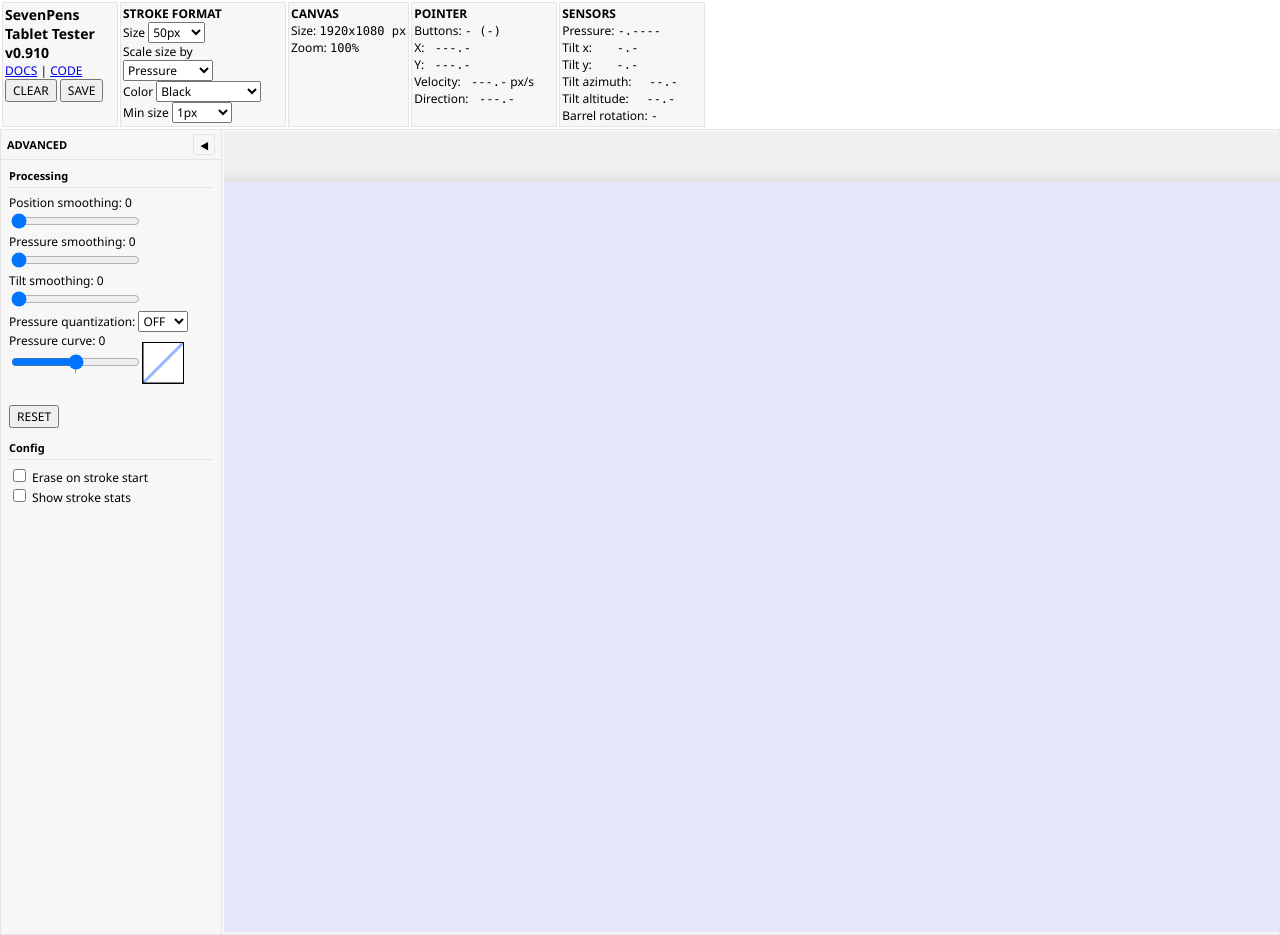
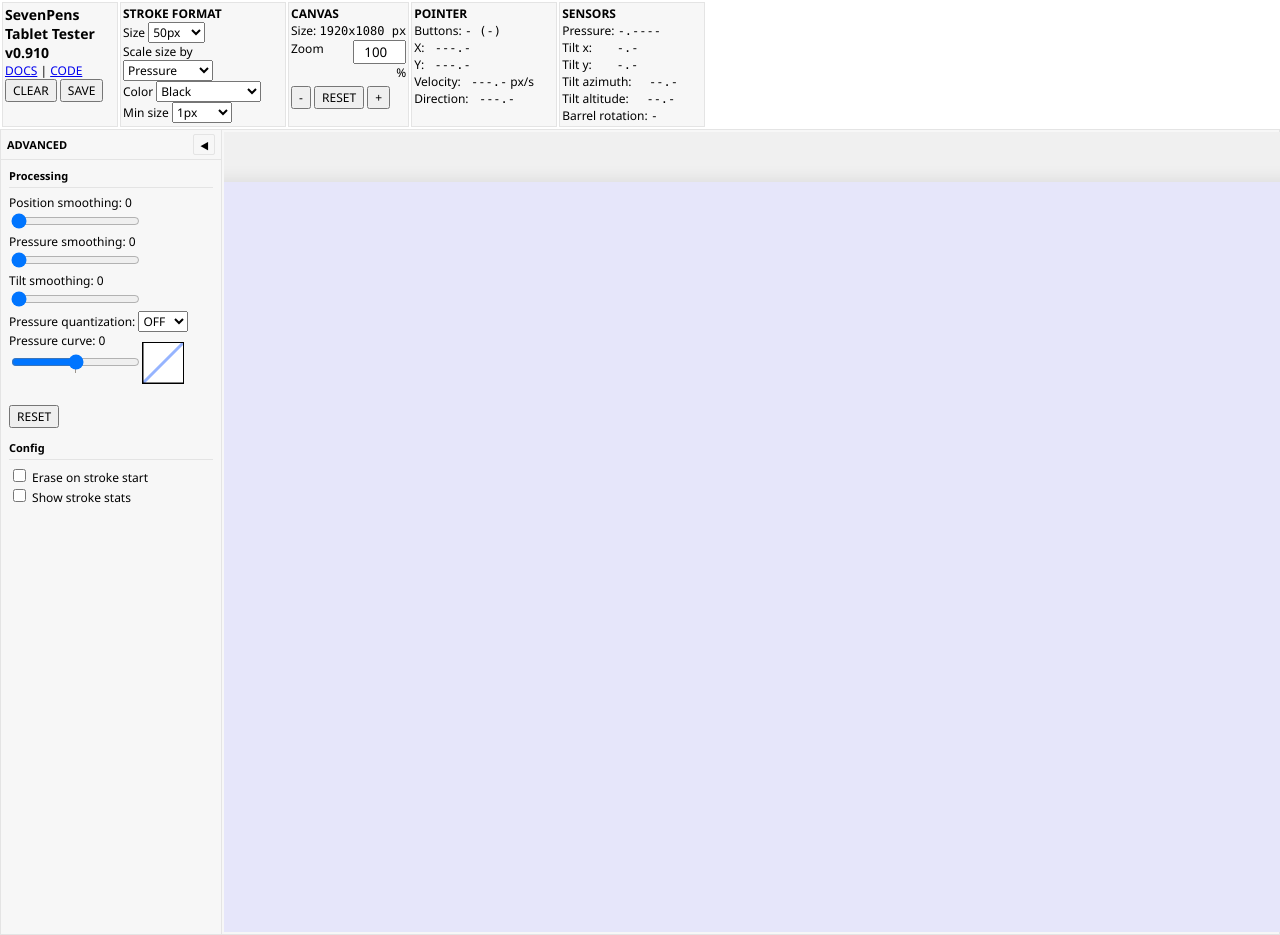
Before and after one commit to TheSevenPens/WebTabletTester, a Svelte app: page / in a window 1280 px wide. Shown: the top 935 px of the page. Built offline with nearby package versions, Linux system fonts and the light colour scheme.

Commit message:
Added editable zoom level

```diff
--- a/src/components/CanvasInfoPanel.svelte
+++ b/src/components/CanvasInfoPanel.svelte
@@ -1,6 +1,45 @@
 <script lang="ts">
     import { canvasViewport } from '../lib/stores';
     import StatsRow from './StatsRow.svelte';
+
+    function zoomIn() {
+        // Zoom by 1.25x scaling towards the center of the viewport
+        applyZoomAtCenter($canvasViewport.zoom * 1.25);
+    }
+
+    function zoomOut() {
+        // Zoom by 0.8x scaling towards the center of the viewport
+        applyZoomAtCenter($canvasViewport.zoom * 0.8);
+    }
+
+    function resetZoomAndPan() {
+        $canvasViewport.zoom = 1.0;
+        $canvasViewport.panX = (window.innerWidth - $canvasViewport.width) / 2;
+        $canvasViewport.panY = 50;
+    }
+
+    function setZoomFromInput(value: string) {
+        let percent = parseInt(value, 10);
+        if (!isNaN(percent)) {
+            applyZoomAtCenter(percent / 100.0);
+        }
+    }
+
+    function applyZoomAtCenter(newZoom: number) {
+        newZoom = Math.max(0.1, Math.min(newZoom, 10.0));
+
+        // Use the center of the screen as the relative zoom point
+        const centerX = window.innerWidth / 2;
+        const centerY = window.innerHeight / 2;
+
+        const unscaledX = (centerX - $canvasViewport.panX) / $canvasViewport.zoom;
+        const unscaledY = (centerY - $canvasViewport.panY) / $canvasViewport.zoom;
+
+        $canvasViewport.zoom = newZoom;
+        $canvasViewport.panX = centerX - unscaledX * $canvasViewport.zoom;
+        $canvasViewport.panY = centerY - unscaledY * $canvasViewport.zoom;
+    }
+
 </script>
 
 <div class="controlscolumn" id="canvasColumnInfo">
@@ -10,8 +49,22 @@
         label="Size"
         value={`${$canvasViewport.width}x${$canvasViewport.height} px`}
     />
-    <StatsRow
-        label="Zoom"
-        value={`${Math.round($canvasViewport.zoom * 100)}%`}
-    />
+    <div class="basiccontainer" style="padding-top: 1px;">
+        <div class="basiccolumn" style="text-align: left;">Zoom</div>
+        <div class="basiccolumn" style="text-align: right;">
+            <input
+                type="number"
+                value={Math.round($canvasViewport.zoom * 100)}
+                min="10"
+                max="1000"
+                style="width: 45px; text-align: right;"
+                onchange={(e) => setZoomFromInput(e.currentTarget.value)}
+            />%
+        </div>
+    </div>
+    <div style="margin-top: 5px;">
+        <button type="button" onclick={zoomOut}>-</button>
+        <button type="button" onclick={resetZoomAndPan}>RESET</button>
+        <button type="button" onclick={zoomIn}>+</button>
+    </div>
 </div>
```
